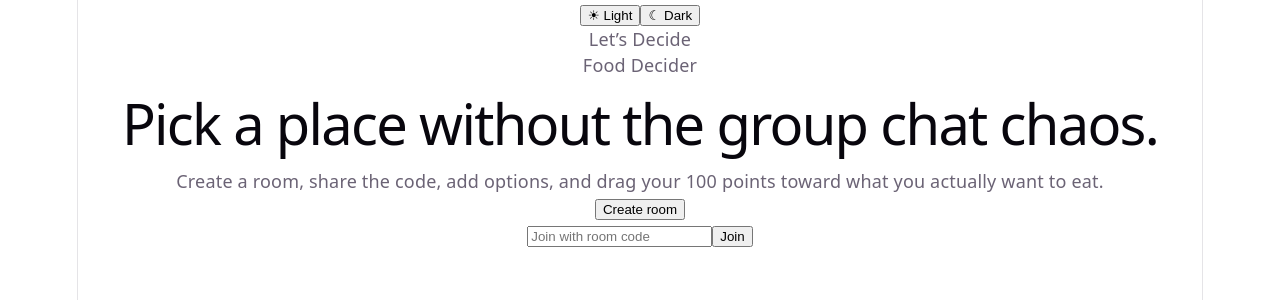
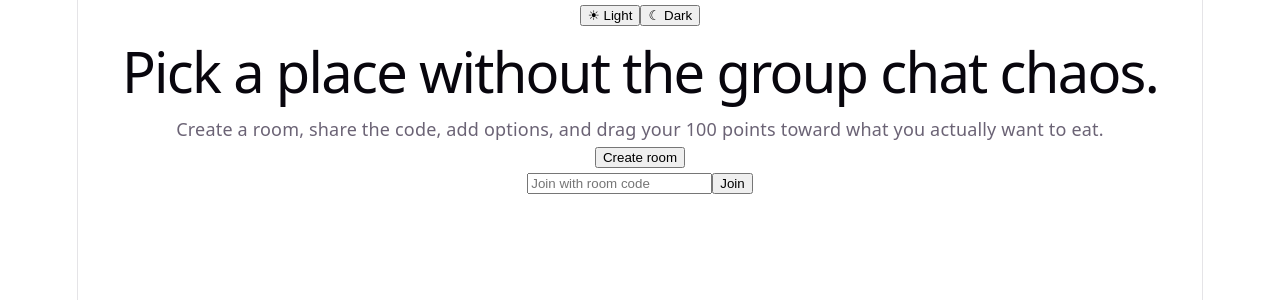
Before and after one commit to alvinlimzr/food-decider, a React (Vite) app: page / in a window 1280 px wide. Shown: the top 300 px of the page. Built offline with nearby package versions, Linux system fonts and the light colour scheme; the HTML template or start-up script is replaced by a standard one.

Commit message:
Remove words

```diff
--- a/src/App.jsx
+++ b/src/App.jsx
@@ -77,8 +77,6 @@ function HomePage() {
   return (
     <Layout>
       <div className="app-shell"><div className="card hero-card app-title-card">
-        <p className="app-name">Let’s Decide</p>
-        <p className="eyebrow">Food Decider</p>
         <h1>Pick a place without the group chat chaos.</h1>
         <p className="subtext">Create a room, share the code, add options, and drag your 100 points toward what you actually want to eat.</p>
         <div className="actions"><button className="btn btn-primary" onClick={createRoom} disabled={busy}>{busy ? 'Creating...' : 'Create room'}</button></div>
@@ -141,7 +139,6 @@ function NamePage() {
     <Layout><div className="app-shell"><div className="card hero-card">
       <Link to="/" className="back-link">Back</Link>
       {error && !room ? <><h2>Couldn’t open room</h2><p className="error-text">{error}</p></> : <>
-        <p className="eyebrow">Join room</p>
         <h2>What should we call you?</h2>
         <p className="subtext small">Choose the name other people in this room will see.</p>
         <form className="stack-form" onSubmit={submit}><div className="join-row">
```
